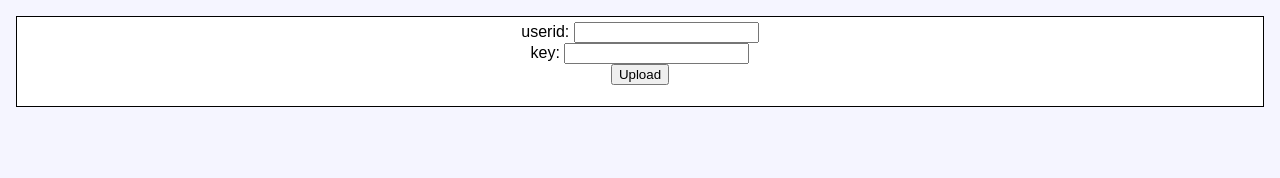
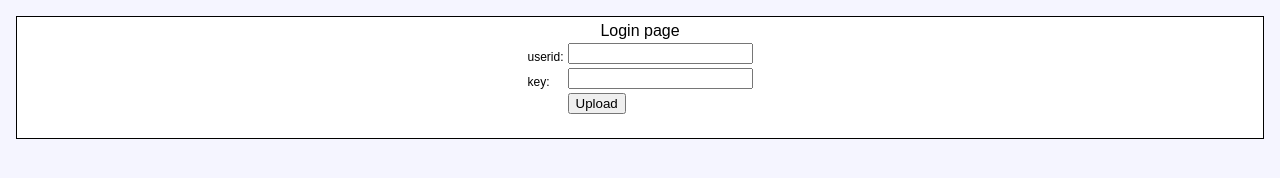
Before and after one commit to sangwoojun/bluenodeserver, a plain HTML site: page login.html in a window 1280 px wide. Drawn offline with Linux system fonts and the light colour scheme.

Commit message:
prettify login and server logs

```diff
--- a/login.html
+++ b/login.html
@@ -13,10 +13,19 @@
 
 <div id=container>
 	<center>
+		Login page
 		<form action="" method="get">
-		userid: <input type="text" name="userid"><br>
-		key: <input type="password" name="key"><br>
-		<input type="submit" value="Upload">
+		<table>
+		<tr>
+		<td>userid:</td> <td> <input type="text" name="userid"></td>
+		</tr>
+		<tr>
+		<td>key:</td> <td><input type="password" name="key"></td>
+		</tr>
+		<tr>
+		<td></td><td><input type="submit" value="Upload"></td>
+		</tr>
+		</table>
 		</form>
 	</center>
 </div>
```
Also changed, not shown: 1 other file.
